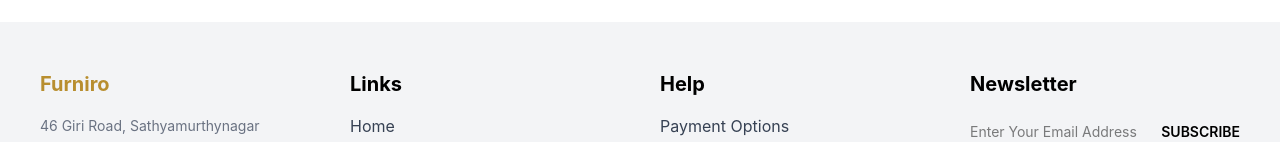
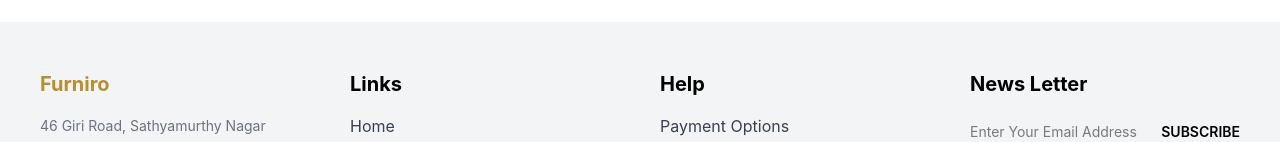
Before and after one commit to elavarasan0109/furniro, a React (Vite) app in the folder furniro/: page / in a window 1280 px wide. Shown: the part 4058-4200 px from the top of the page. Built offline with nearby package versions, Linux system fonts and the light colour scheme.

Commit message:
Update Footer component

```diff
--- a/furniro/src/Components/Footer.jsx
+++ b/furniro/src/Components/Footer.jsx
@@ -11,7 +11,7 @@ export default function Footer() {
             Furniro
           </h1>
           <p className="text-gray-500 text-sm leading-6">
-            46 Giri Road, Sathyamurthynagar<br />
+            46 Giri Road, Sathyamurthy Nagar<br />
             Tnagar, Chennai<br />
             TN 600017, India
           </p>
@@ -40,7 +40,7 @@ export default function Footer() {
 
         {/* Newsletter */}
         <div>
-          <h2 className="text-xl font-bold mb-4">Newsletter</h2>
+          <h2 className="text-xl font-bold mb-4">News Letter</h2>
 
           <div className="flex items-center border-b border-gray-400">
             <input
```
